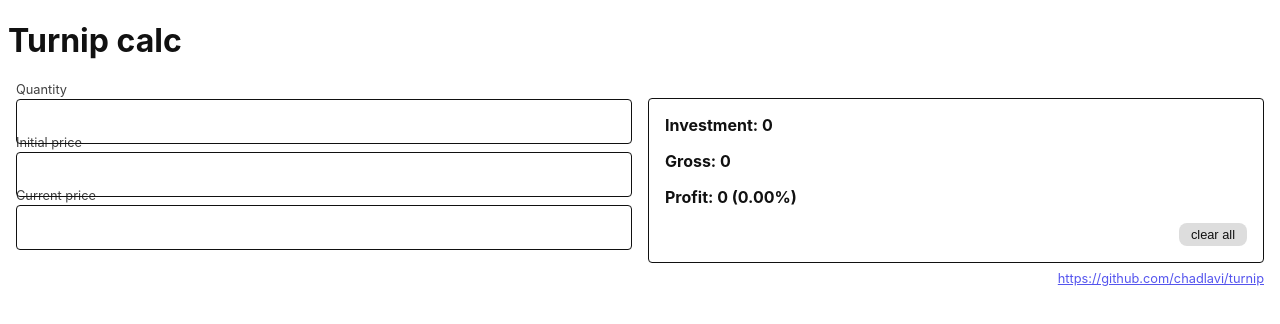
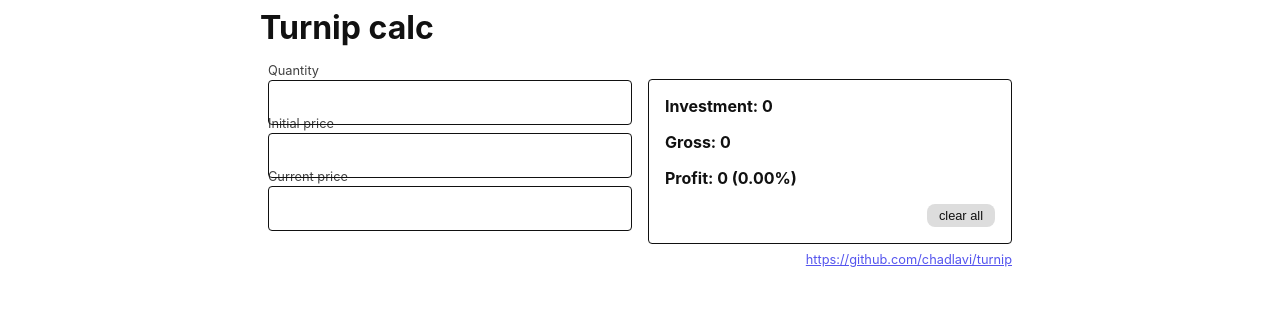
Before and after one commit to chadlavi/turnip, a React (Create React App) app: page / in a window 1280 px wide. Shown: the top 324 px of the page. Built offline with nearby package versions, Linux system fonts and the light colour scheme.

Commit message:
max width for main content

```diff
--- a/src/App.css
+++ b/src/App.css
@@ -29,14 +29,23 @@ body {
   font-size: 16px;
 }
 
-div.app {
+h1 {
+  padding-bottom: 16px;
+}
+
+h1, main.app {
+  margin: auto;
+  max-width: 760px;
+  width: 100%;
+}
+
+main.app {
   display: flex;
   flex-direction: row;
   flex-wrap: wrap;
-  width: 100%;
 }
 
-div.app > * {
+main.app > * {
   display: flex;
   flex-basis: 50%;
   flex-direction: column;
@@ -119,7 +128,7 @@ a.github-link {
 }
 
 @media (max-width: 600px) {
-  div.app > form, div.app > div {
+  main.app > form, main.app > div {
     flex-basis: 100%;
     padding-left: 0;
     padding-right: 0;
--- a/src/App.tsx
+++ b/src/App.tsx
@@ -52,7 +52,7 @@ const App = () => {
   return (
     <>
       <h1>Turnip calc</h1>
-      <div className='app'>
+      <main className='app'>
         <form id='inputs'>
           {fields.map((f) => {
             const onChange = (e: React.ChangeEvent<HTMLInputElement>) => {
@@ -101,8 +101,7 @@ const App = () => {
             https://github.com/chadlavi/turnip
           </a>
         </div>
-
-      </div>
+      </main>
     </>
   )
 }
```
Also changed, not shown: 12 other files (tests, documents, lock files or other folders).
